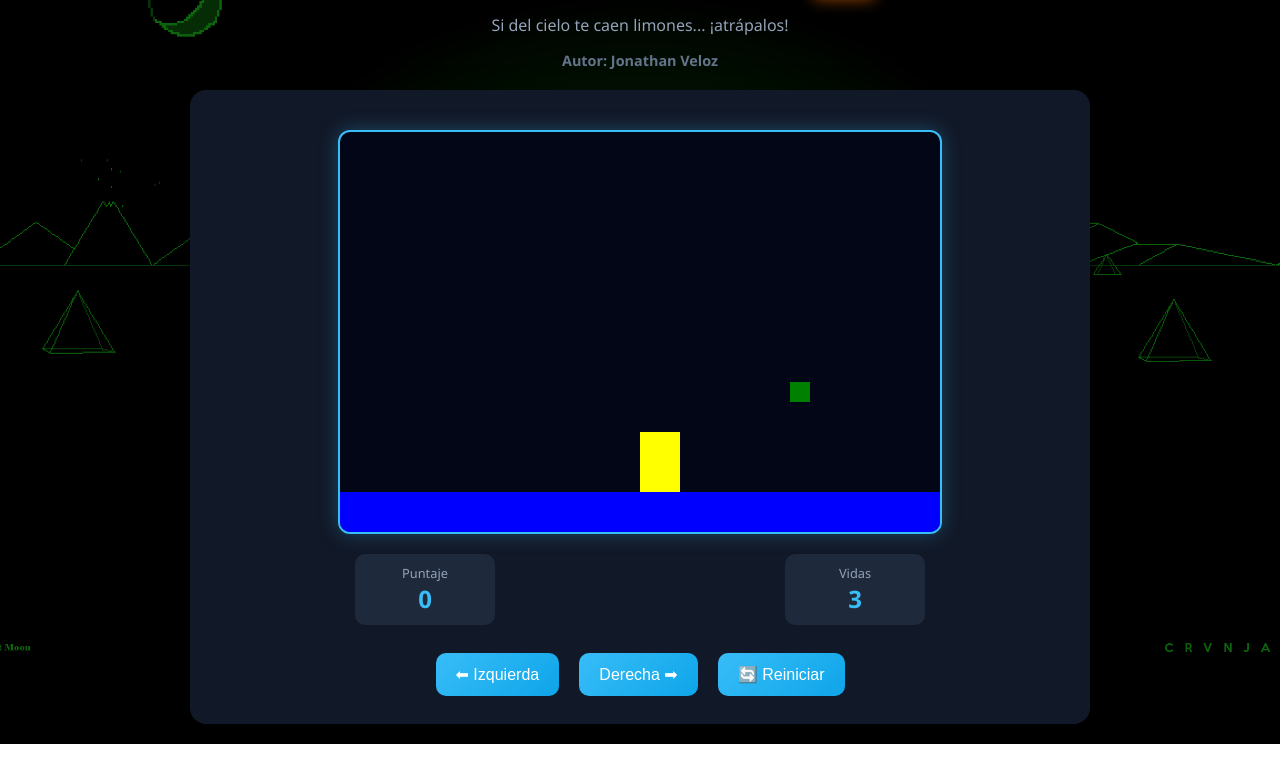
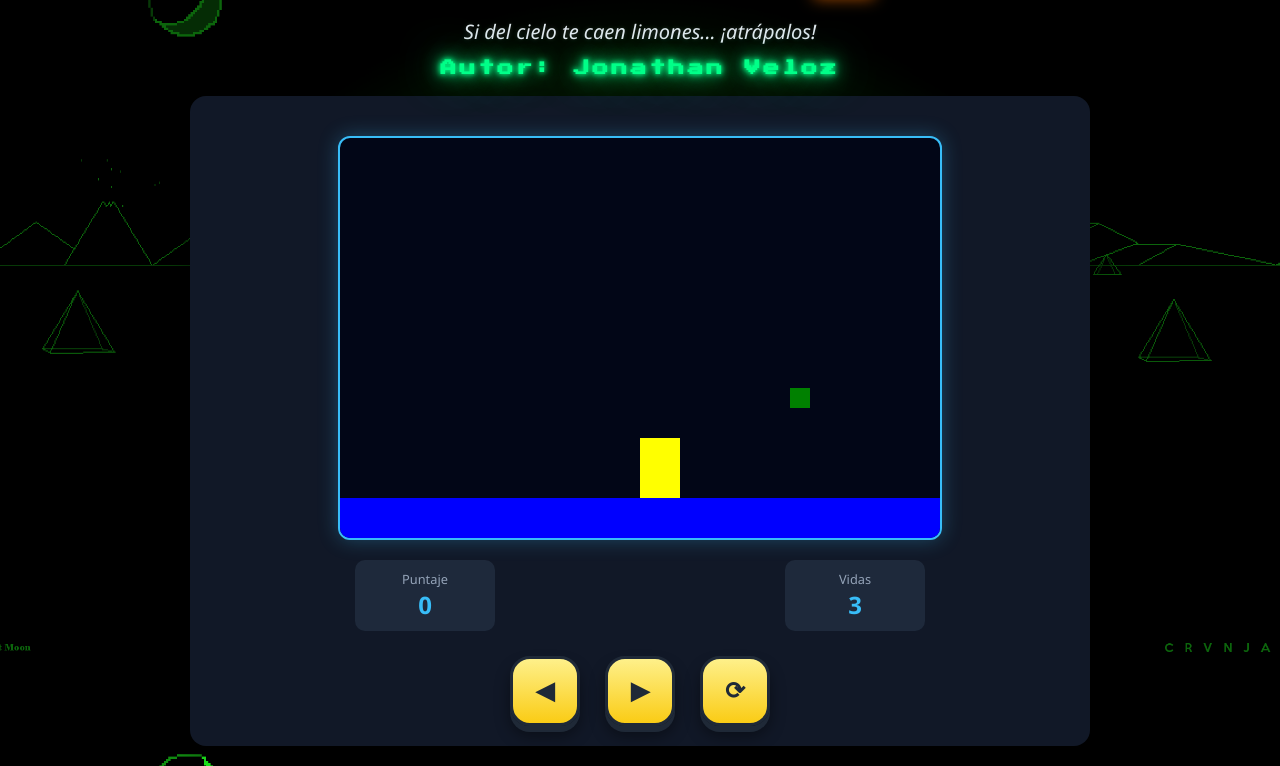
Before and after one commit to paulveloz28/juego_limones, a plain HTML site: page index.html in a window 1280 px wide. Shown: the part 134-900 px from the top of the page. Before the commit the page ends 878 px from the top, so only its background shows below. Drawn offline with Linux system fonts and the light colour scheme.

Commit message:
feat: agregar estilos a letras y botones

```diff
--- a/index.html
+++ b/index.html
@@ -8,7 +8,7 @@
 <body onload="iniciar()">
   <div class="contenedor">
 
-<header class="header">
+  <header class="header">
   <div class="titulo-con-logo">
     <h1>🍋 Atrapar Limones</h1>
     <img src="logoAtary.jpg" alt="Logo Atari" class="logo-atari">
@@ -34,9 +34,9 @@
       </div>
 
       <div class="botones">
-        <button onclick="moverIzquierda()">⬅ Izquierda</button>
-        <button onclick="moverDerecha()">Derecha ➡</button>
-        <button class="btn-reiniciar" onclick="reiniciar()">🔄 Reiniciar</button>
+        <button onclick="moverIzquierda()">◀</button>
+        <button onclick="moverDerecha()">▶</button>
+        <button class="btn-reiniciar" onclick="reiniciar()">⟳</button>
       </div>
     </div>
 
--- a/limones.css
+++ b/limones.css
@@ -1,3 +1,4 @@
+@import url('https://fonts.googleapis.com/css2?family=Press+Start+2P&display=swap');
 body {
   font-family: 'Segoe UI', Tahoma, sans-serif;
 
@@ -38,13 +39,41 @@ body::before {
 }
 
 .subtitulo {
-  color: #94a3b8;
-  margin-bottom: 5px;
+  font-family: 'Segoe UI', cursive;
+
+  /* Tamaño más grande */
+  font-size: 20px;
+
+  /* Estilo cursiva */
+  font-style: italic;
+
+  color: #e2e8f0;
+  margin-bottom: 10px;
+
+  /* Toque elegante */
+  text-shadow: 0 0 5px rgba(255,255,255,0.2);
 }
 
 .autor {
-  font-size: 0.9rem;
-  color: #64748b;
+  font-family: 'Press Start 2P', cursive;
+
+  /* Tamaño más grande */
+  font-size: 16px;
+
+  margin-top: 15px;
+
+  /* Color neón estilo Atari */
+  color: #00ff88;
+
+  /* Glow más fuerte */
+  text-shadow:
+    0 0 5px #00ff88,
+    0 0 10px #00ff88,
+    0 0 20px #00ff88,
+    0 0 40px rgba(0, 255, 136, 0.7);
+
+  /* Espaciado tipo arcade */
+  letter-spacing: 3px;
 }
 
 /* TARJETA DEL JUEGO */
@@ -94,34 +123,79 @@ canvas {
 
 /* BOTONES */
 .botones {
-  margin-top: 15px;
+  display: flex;
+  justify-content: center;
+  align-items: center;
+  gap: 25px;
+  margin-top: 25px;
 }
 
+/* BOTONES DIRECCIÓN (ESTILO GAMEPAD) */
 .botones button {
-  margin: 8px;
-  padding: 12px 20px;
-  font-size: 16px;
-  border: none;
-  border-radius: 10px;
+  width: 70px;
+  height: 70px;
+  border-radius: 20px;
+  border: 3px solid #1f2937;
   cursor: pointer;
-  background: linear-gradient(135deg, #38bdf8, #0ea5e9);
-  color: white;
-  transition: all 0.2s ease;
+
+  /* Amarillo limón 🍋 */
+  background: linear-gradient(180deg, #fef08a, #facc15);
+
+  color: #1f2937;
+  font-size: 24px;
+  font-weight: bold;
+
+  /* Sombra tipo botón físico */
+  box-shadow:
+    0 6px 0 #1f2937,
+    0 10px 15px rgba(0,0,0,0.4);
+
+  transition: all 0.15s ease-in-out;
 }
 
 /* HOVER */
 .botones button:hover {
   transform: translateY(-3px);
-  box-shadow: 0 5px 15px rgba(56, 189, 248, 0.4);
+  box-shadow:
+    0 8px 0 #1f2937,
+    0 14px 20px rgba(0,0,0,0.5);
 }
 
-/* BOTÓN REINICIAR */
-.btn-reiniciar {
-  background: linear-gradient(135deg, #f43f5e, #e11d48);
+/* CLICK */
+.botones button:active {
+  transform: translateY(4px);
+  box-shadow:
+    0 2px 0 #1f2937,
+    0 5px 10px rgba(0,0,0,0.4);
 }
 
+/* BOTÓN REINICIAR (ROJO Y REDONDO 🔴) */
+.btn-reiniciar {
+  width: 65px;
+  height: 65px;
+  border-radius: 50%;
+
+  background: linear-gradient(180deg, #f87171, #dc2626);
+  color: white;
+
+  border: 3px solid #1f2937;
+
+  box-shadow:
+    0 6px 0 #1f2937,
+    0 10px 15px rgba(0,0,0,0.4);
+}
+
+/* HOVER REINICIAR */
 .btn-reiniciar:hover {
-  box-shadow: 0 5px 15px rgba(244, 63, 94, 0.4);
+  transform: translateY(-3px) scale(1.05);
+  box-shadow:
+    0 8px 0 #1f2937,
+    0 14px 20px rgba(0,0,0,0.5);
+}
+
+/* CLICK REINICIAR */
+.btn-reiniciar:active {
+  transform: translateY(4px);
 }
 
 .titulo-con-logo {
```
